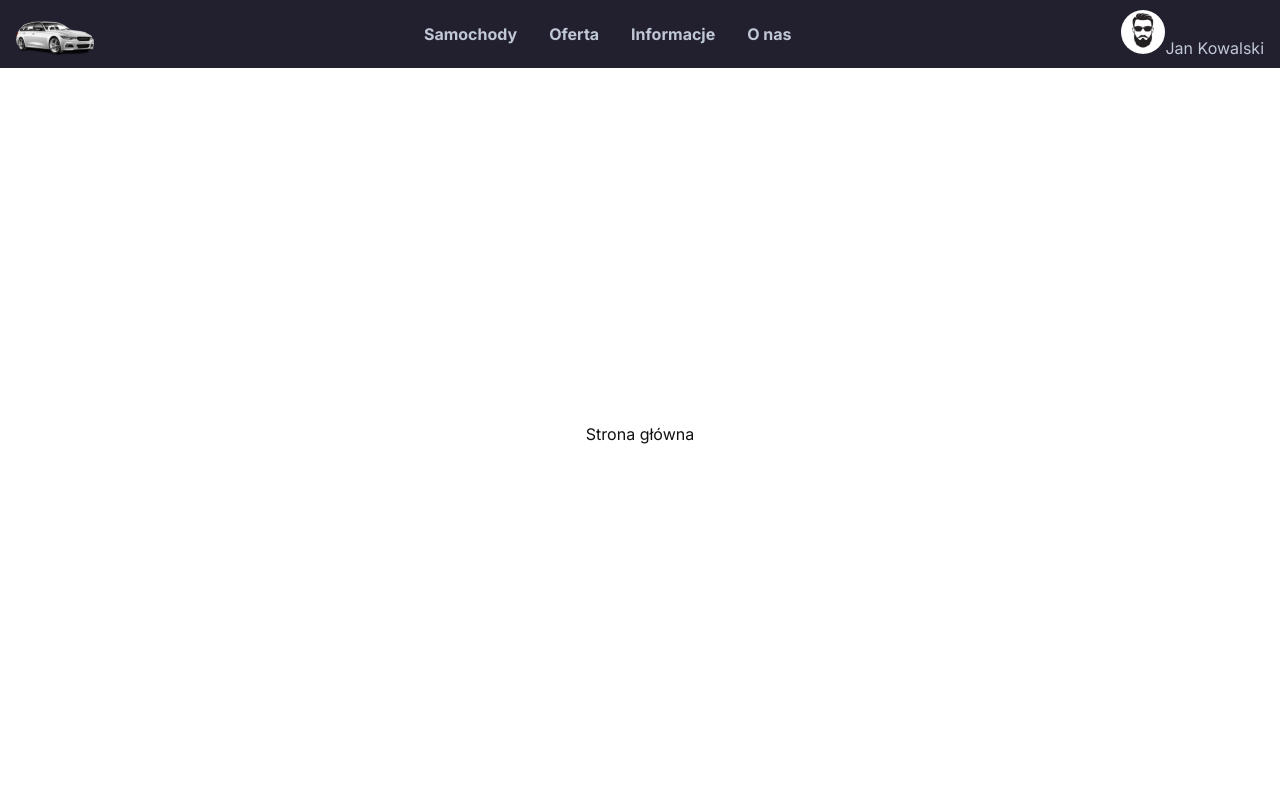
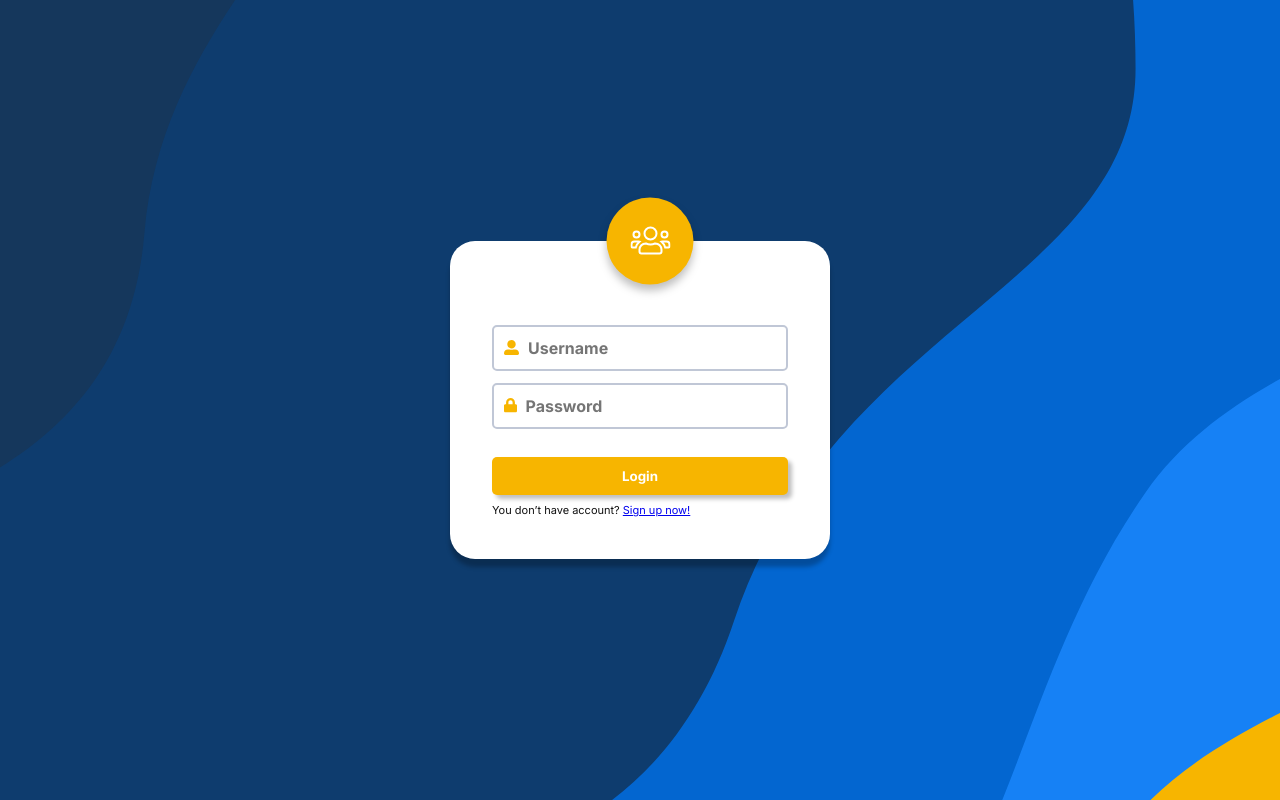
Before and after one commit to M4zek/CarRental, a React (Vite) app in the folder frontend/: page /login in a window 1280 px wide. Before the commit this address led to /. Built offline with nearby package versions, Linux system fonts and the light colour scheme.

Commit message:
added simple login using axios

```diff
--- a/frontend/package.json
+++ b/frontend/package.json
@@ -10,6 +10,7 @@
     "preview": "vite preview"
   },
   "dependencies": {
+    "axios": "^1.4.0",
     "react": "^18.2.0",
     "react-dom": "^18.2.0",
     "react-router-dom": "^5.3.3",
--- a/frontend/src/components/molecules/FormField/FormField.tsx
+++ b/frontend/src/components/molecules/FormField/FormField.tsx
@@ -1,11 +1,6 @@
 import { StyledForm } from "./FormField.styles"
 
-const FormField = ({children}) => {
-
-
-  const handleSubmit = (e) => {
-    e.preventDefault();
-  };
+const FormField = ({handleSubmit, children}) => {
 
   return (
     <StyledForm as="form" onSubmit={handleSubmit}>
--- a/frontend/src/components/organisms/Navigation/Navigation.tsx
+++ b/frontend/src/components/organisms/Navigation/Navigation.tsx
@@ -22,7 +22,7 @@ const Navigation = () => {
       </LinksContainer>
       <div>
         <img src={userAvatar} alt="user avatar" />
-        { user?.name }
+        { user?.firstname + ' ' + user?.lastname }
       </div>
     </Wrapper>
   )
--- a/frontend/src/views/Login.tsx
+++ b/frontend/src/views/Login.tsx
@@ -1,4 +1,5 @@
-import { useState } from "react";
+import { useState, useContext } from 'react';
+import { Link } from "react-router-dom";
 import { SmallText } from "../components/atoms/SmallText/SmallText";
 import FormField from "../components/molecules/FormField/FormField";
 import FormIcon from "../components/atoms/FormIcon/FormIcon";
@@ -6,25 +7,45 @@ import { Button } from "../components/atoms/Button/Button";
 import Input from "../components/atoms/Input/Input";
 import Padlock from '../assets/icons/padlock.svg';
 import Person from '../assets/icons/person.svg';
-import { Link } from 'react-router-dom';
+import { AppContext } from './Root';
+import axios from "axios";
 
 const Login = ({ endpoint }) => {
 
   const [userName, setUserName] = useState('');
   const [password, setPassword] = useState('');
 
+  const { setAuthData } = useContext(AppContext);
+
+  const handleSubmit = async (event) => {
+    event.preventDefault();
+    try {
+      const response = await axios.post('http://localhost:8080/api/auth/authenticate', {
+        username: userName,
+        password: password,
+      });
+      setAuthData({
+        user: {
+          firstname: response.data.firstName,
+          lastname: response.data.lastName
+        }
+      });
+      // console.log(response.data);
+    } catch (error) {
+      console.error(error);
+    }
+  };
+
   return (
-    <>
-      <FormField>
+    <FormField handleSubmit={handleSubmit}>
       <FormIcon endpoint={endpoint}></FormIcon>
       <Input iconSrc={Person} placeholderText="Username" name="userName" id="userName" value={userName} onChange={(e) => setUserName(e.target.value)} type="text" />
       <Input iconSrc={Padlock} placeholderText="Password" name="password" id="password" value={password} onChange={(e) => setPassword(e.target.value)} type="password" />
-        <Button isGold isBig isMarginTop>Login</Button>
+      <Button type="submit" isGold isBig isMarginTop>Login</Button>
       <SmallText>
         You don’t have account? <Link to="/register">Sign up now!</Link>
       </SmallText>
     </FormField>
-    </>
   )
 }
 
--- a/frontend/src/views/Root.tsx
+++ b/frontend/src/views/Root.tsx
@@ -1,25 +1,20 @@
-import { createContext, useContext } from 'react';
+import { createContext, useState } from 'react';
 import AuthenticatedApp from "./AuthenticatedApp";
 import UnauthenticatedApp from "./UnauthenticatedApp";
-import { useLocation } from "react-router-dom";
 
 export const AppContext = createContext({
-  currentPath: '/',
-  // user: null,
-  user: {
-    name: 'Jan Kowalski',
-  },
+  currentPath: null,
+  user: null,
+  setAuthData: () => {},
 });
 
 const Root = () => {
 
-  const location = useLocation();
-  const currentPath = location.pathname;
-  const { user } = useContext(AppContext);
+  const [authData, setAuthData] = useState({});
 
   return (
-    <AppContext.Provider value={{ currentPath, user }}>
-      {user ? <AuthenticatedApp /> : <UnauthenticatedApp />}
+    <AppContext.Provider value={{ ...authData, setAuthData }}>
+      {authData.user ? <AuthenticatedApp /> : <UnauthenticatedApp />}
     </AppContext.Provider>
   )
 }
--- a/frontend/src/views/UnauthenticatedApp.tsx
+++ b/frontend/src/views/UnauthenticatedApp.tsx
@@ -1,13 +1,13 @@
-import { useContext } from 'react';
-import { AppContext } from './Root';
 import { FormWrapper } from './UnauthenticatedApp.styles';
-import { Route, Switch, Redirect } from 'react-router-dom';
+import { Route, Switch, Redirect, useLocation } from 'react-router-dom';
 import Register from './Register';
 import Login from './Login';
 
 const UnauthenticatedApp = () => {
 
-  const { currentPath } = useContext(AppContext);
+  const location = useLocation();
+  const currentPath = location.pathname;
+
   let endpoint: string = currentPath;
 
   return (
```
Also changed, not shown: 1 other file (tests, documents, lock files or other folders). Lines whose indentation alone changed are shown as unchanged.
